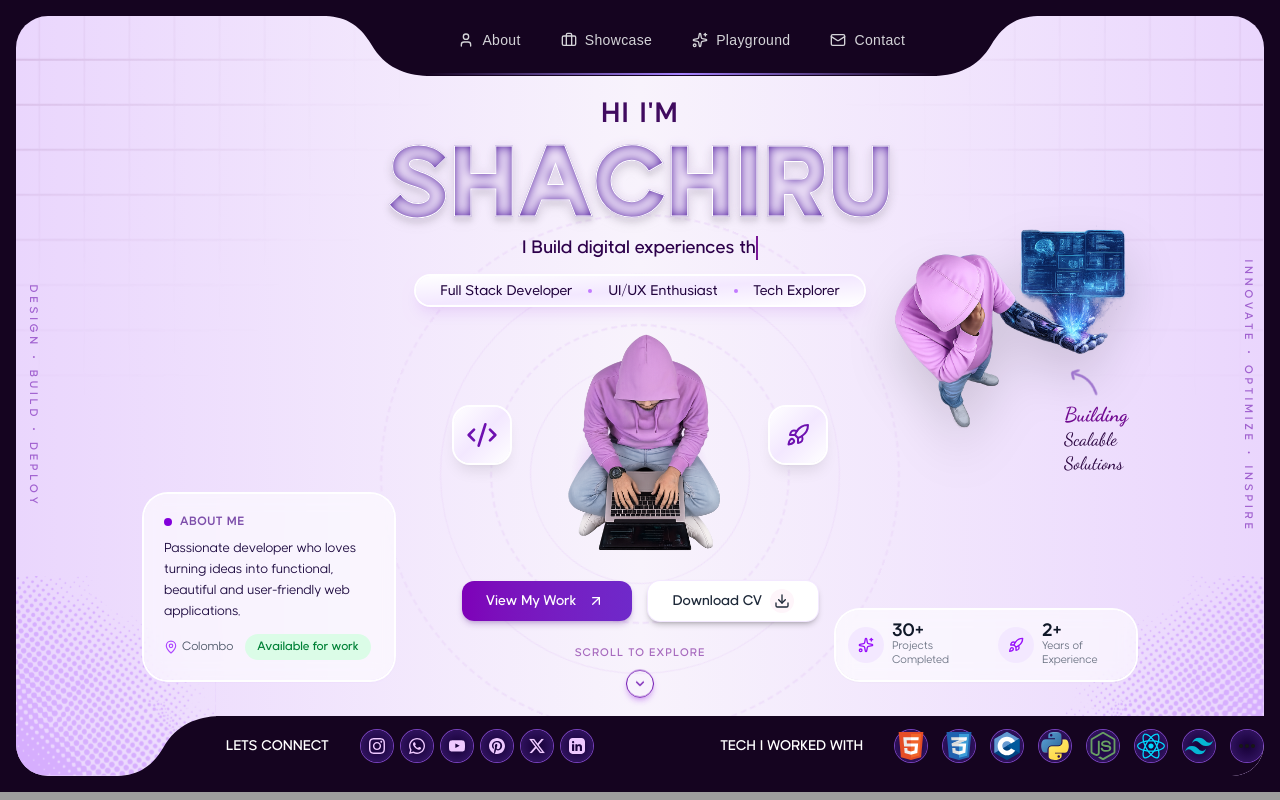
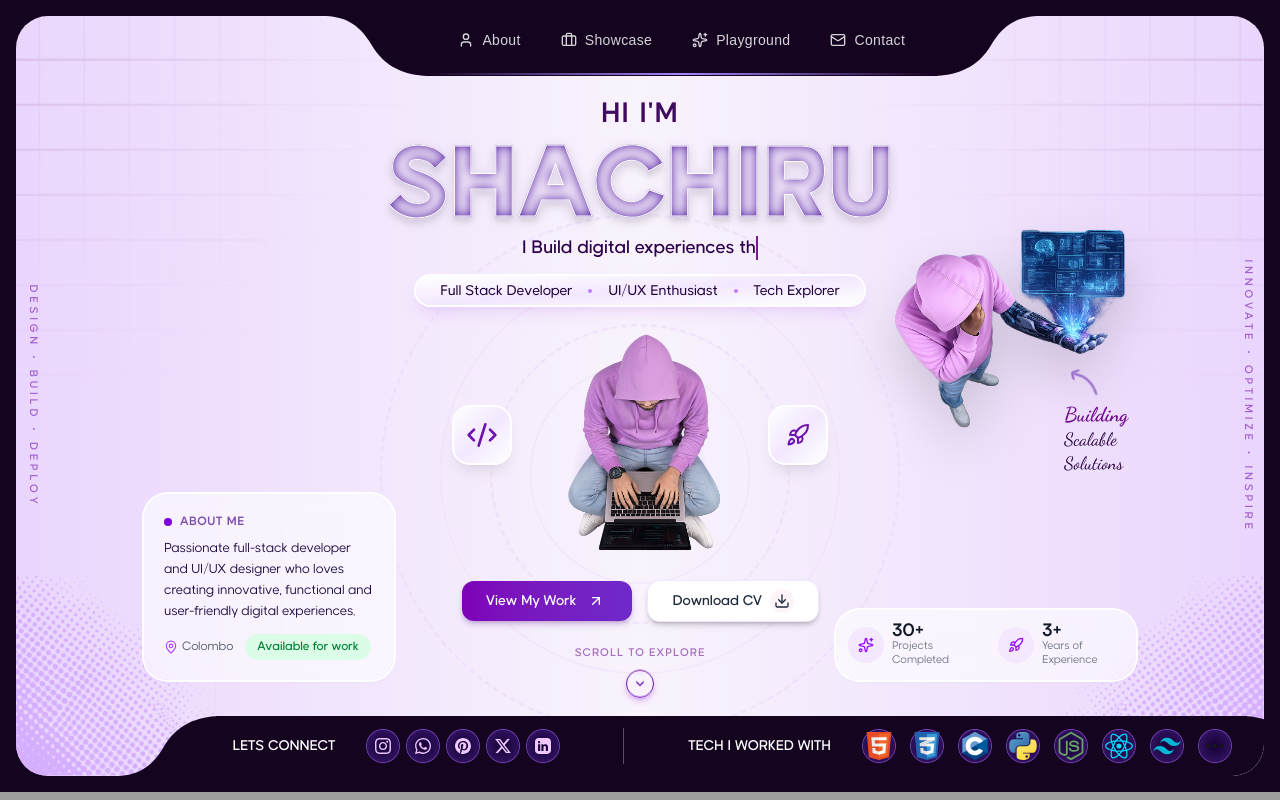
Before and after one commit to ShachiruR/my-portfolio, a Next.js app in the folder my-portfolio/: page / in a window 1280 px wide. Shown: the top 800 px of the page. Built offline with nearby package versions, Linux system fonts and the light colour scheme; grey boxes are pictures that could not be loaded.

Commit message:
fix: Fixed Home widgets

```diff
--- a/my-portfolio/public/assets/socialIcons.tsx
+++ b/my-portfolio/public/assets/socialIcons.tsx
@@ -17,11 +17,11 @@ export const SocialIcons = [
     name: "WhatsApp",
     link: "https://wa.me/94770453010?text=Hello%20Shachiru,%20I'd%20like%20to%20discuss%20a%20project.",
   },
-  {
-    icon: YoutubeIcon,
-    name: "YouTube",
-    link: "",
-  },
+  // {
+  //   icon: YoutubeIcon,
+  //   name: "YouTube",
+  //   link: "",
+  // },
   {
     icon: PinterestIcon,
     name: "Pinterest",
--- a/my-portfolio/public/src/components/Hero.tsx
+++ b/my-portfolio/public/src/components/Hero.tsx
@@ -213,8 +213,9 @@ export default function Hero() {
             <span className="h-2 w-2 rounded-full bg-purple-700" /> ABOUT ME
           </div>
           <p className="text-[13px] leading-relaxed text-[#1a073d]">
-            Passionate developer who loves turning ideas into functional,
-            beautiful and user-friendly web applications.
+            Passionate full-stack developer and UI/UX designer who loves
+            creating innovative, functional and user-friendly digital
+            experiences.
           </p>
           <div className="mt-3 flex flex-wrap items-center gap-3 text-sm">
             <span className="flex items-center gap-1 text-gray-600 text-[12px]">
@@ -235,7 +236,7 @@ export default function Hero() {
         />
         <StatCard
           icon={<Rocket className="h-4 w-4 text-purple-600" />}
-          value="2+"
+          value="3+"
           label="Years of Experience"
         />
         {/* <StatCard
```
